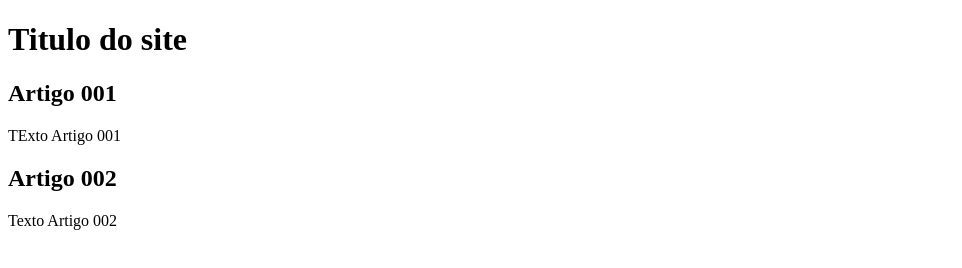
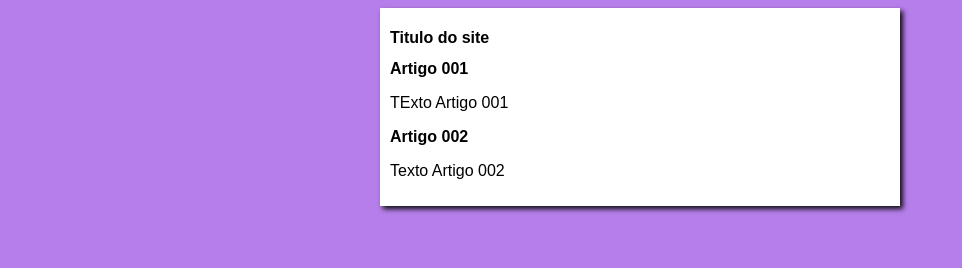
Before and after one commit to TalitaRod/projeto-site, a plain HTML site: page index.html in a window 1280 px wide. Shown: the whole page, without its empty margins (0-962 px from the left). Drawn offline with Linux system fonts and the light colour scheme.

Commit message:
iniciei o design

```diff
--- /dev/null
+++ b/estilos/style.css
@@ -0,0 +1,16 @@
+*{
+    font-family: Arial, Helvetica, sans-serif;
+    font-size: 16px;
+}
+
+body{
+    background-color: rgb(182, 126, 235);
+}
+
+main{
+    background-color: white;
+    width: 500px;
+    margin: auto;
+    padding: 10px;
+    box-shadow: 3px 3px 5px rgb(15, 15, 15);
+}
--- a/index.html
+++ b/index.html
@@ -4,6 +4,7 @@
     <meta charset="UTF-8">
     <meta name="viewport" content="width=device-width, initial-scale=1.0">
     <title>Site</title>
+    <link rel="stylesheet" href="estilos/style.css">
 </head>
 <body>
     <main>
```
